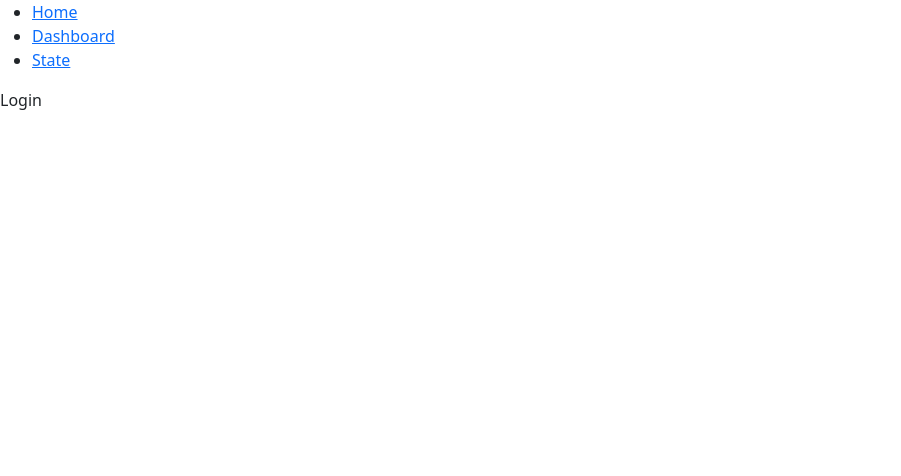
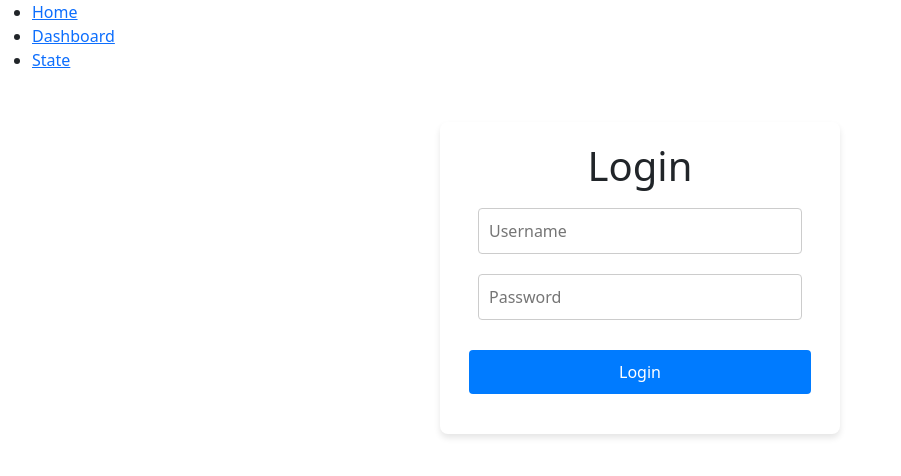
Before and after one commit to LucaRosic/VoPop, a React (Vite) app in the folder frontend/: page /login in a window 1280 px wide. Shown: the top 476 px of the page, without its empty margins (0-901 px from the left). Built offline with nearby package versions, Linux system fonts and the light colour scheme.

Commit message:
Added login and register page along with API routes

```diff
--- a/frontend/src/App.tsx
+++ b/frontend/src/App.tsx
@@ -69,6 +69,7 @@ const App = () => {
         </Route>
         <Route path="/product-info" element={<ProductInfoPage/>} />
         <Route path="/login" element={<Login />} />
+        <Route path="/logout" element={<Logout />} />
         <Route path="/register" element={<RegisterAndLogout />} />
         <Route path="/not-found" element={<NotFound />} />
         <Route path="/test-protected" element={
--- /dev/null
+++ b/frontend/src/components/Form.tsx
@@ -0,0 +1,65 @@
+import { useState } from "react"
+import api from "../api"
+import { useNavigate } from "react-router-dom"
+import { ACCESS_TOKEN, REFRESH_TOKEN } from "../constants"
+import "../styles/Form.css" // Import the Form.css stylesheet
+
+interface Props {
+    route: string; // String for api route
+    method: string; // String for type of form method required
+}
+
+
+export const Form = ({route, method} : Props) => {
+
+  const [username, setUsername] = useState<string>("");
+  const [password, setPassword] = useState<string>("");
+  const [loading, setLoading] = useState<boolean>(false);
+  const navigate = useNavigate();
+
+  const handleSubmit = async (e : React.FormEvent) => {
+    setLoading(true);
+    e.preventDefault();
+
+    try {
+      const res = await api.post(route, {username, password}); // Send username and password to the api endpoint
+      if (method === "login") { // for login
+        localStorage.setItem(ACCESS_TOKEN, res.data.access);
+        localStorage.setItem(REFRESH_TOKEN, res.data.refresh);
+        navigate("/"); // Navigate back to home
+      } else { // For register
+        navigate("/login");
+      }
+
+    } catch (error) {
+      alert(error);
+    } finally {
+      setLoading(false); // No matter what happens, loading has stopped
+    }
+  }
+
+  const formName = method === "login" ? "Login" : "Register";
+
+  return (
+    <form onSubmit={handleSubmit} className="form-container">
+      <h1>{formName}</h1>
+      <input
+        className="form-input"
+        type="text"
+        value={username}
+        onChange={(e) => {setUsername(e.target.value)}}
+        placeholder="Username"
+      />
+      <input
+        className="form-input"
+        type="password"
+        value={password}
+        onChange={(e) => {setPassword(e.target.value)}}
+        placeholder="Password"
+      />
+      <button className="form-button" type="submit">
+        {formName}
+      </button>
+    </form>
+  )
+}
--- a/frontend/src/pages/Login.tsx
+++ b/frontend/src/pages/Login.tsx
@@ -1,6 +1,11 @@
+import { Form } from "../components/Form"
+
 
 export const Login = () => {
   return (
-    <div>Login</div>
+    <Form
+        route="/api/token/"
+        method="login"
+    />
   )
 }
--- a/frontend/src/pages/NotFound.tsx
+++ b/frontend/src/pages/NotFound.tsx
@@ -1,6 +1,9 @@
 
 export const NotFound = () => {
   return (
-    <p>OH NOES THIS NOT EXIST DUMBASS</p>
+    <>
+        <h1>404 Not Found</h1>
+        <p>OH NOES THIS NOT EXIST DUMBASS</p>
+    </>
   )
 }
--- a/frontend/src/pages/Register.tsx
+++ b/frontend/src/pages/Register.tsx
@@ -1,6 +1,11 @@
+import { Form } from "../components/Form"
+
 
 export const Register = () => {
   return (
-    <div>Register</div>
+    <Form
+        route="/api/user/register/"
+        method="register"
+    />
   )
 }
--- /dev/null
+++ b/frontend/src/styles/Form.css
@@ -0,0 +1,36 @@
+.form-container {
+  display: flex;
+  flex-direction: column;
+  align-items: center;
+  justify-content: center;
+  margin: 50px auto;
+  padding: 20px;
+  border-radius: 8px;
+  box-shadow: 0 4px 6px rgba(0, 0, 0, 0.1);
+  max-width: 400px;
+}
+
+.form-input {
+  width: 90%;
+  padding: 10px;
+  margin: 10px 0;
+  border: 1px solid #ccc;
+  border-radius: 4px;
+  box-sizing: border-box;
+}
+
+.form-button {
+  width: 95%;
+  padding: 10px;
+  margin: 20px 0;
+  background-color: #007bff;
+  color: white;
+  border: none;
+  border-radius: 4px;
+  cursor: pointer;
+  transition: background-color 0.2s ease-in-out;
+}
+
+.form-button:hover {
+  background-color: #0056b3;
+}
```
